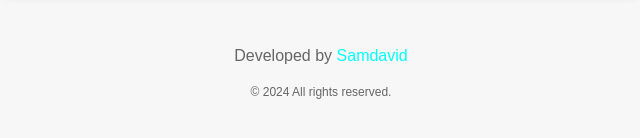
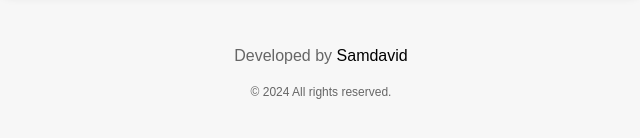
Before and after one commit to samdaviid/internal-mark-calculator, a plain HTML site: page index.html in a window 1280 px wide. Shown: the part 550-688 px from the top of the page, 319-959 px from the left. Drawn offline with Linux system fonts and the light colour scheme.

Commit message:
Update index.html

```diff
--- a/index.html
+++ b/index.html
@@ -25,7 +25,7 @@
     </div>
 
     <footer>
-        <p>Developed by <a href="https://github.com/samdaviid" target="_blank" style="color: cyan;">Samdavid</a></p>
+        <p>Developed by <a href="https://github.com/samdaviid" target="_blank" style="color: black;">Samdavid</a></p>
 
         <p class="copyright">&copy; 2024 All rights reserved.</p>
     </footer>
```
